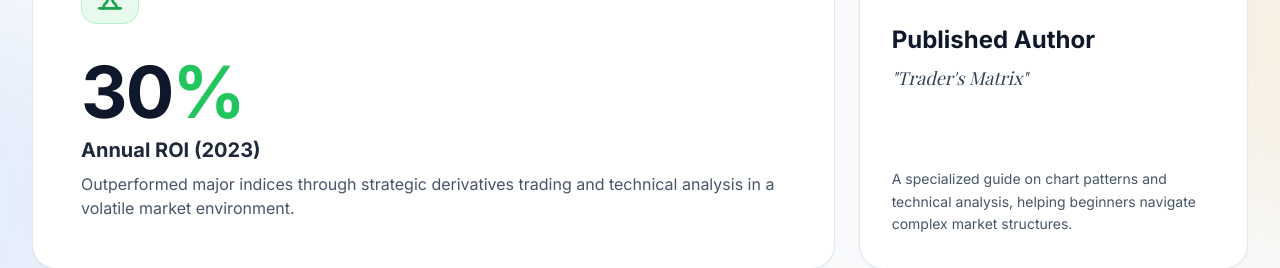
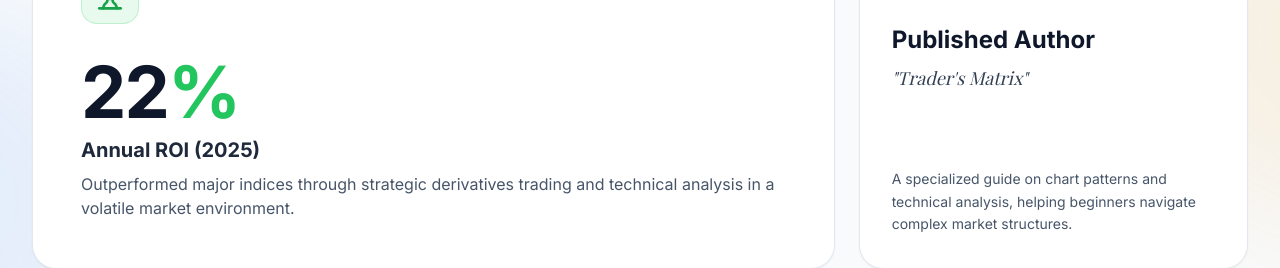
Before and after one commit to mgpersonalcontact-cpu/MG, a React (Vite) app in the folder MG/: page / in a window 1280 px wide. Shown: the part 2900-3168 px from the top of the page. Built offline with nearby package versions, Linux system fonts and the light colour scheme; a web font is replaced by a local one.

Commit message:
Update Annual ROI year from 2023 to 2025

```diff
--- a/MG/components/Achievements.tsx
+++ b/MG/components/Achievements.tsx
@@ -37,9 +37,9 @@ const Achievements: React.FC = () => {
               </div>
               <div className="mt-8">
                 <div className="text-6xl md:text-7xl font-bold text-slate-900 dark:text-white mb-2 tracking-tight group-hover:scale-105 transition-transform duration-500 origin-left">
-                  30<span className="text-green-500">%</span>
+                  22<span className="text-green-500">%</span>
                 </div>
-                <h3 className="text-xl font-bold text-slate-800 dark:text-slate-200 mb-2 transition-colors">Annual ROI (2023)</h3>
+                <h3 className="text-xl font-bold text-slate-800 dark:text-slate-200 mb-2 transition-colors">Annual ROI (2025)</h3>
                 <p className="text-slate-600 dark:text-slate-400 transition-colors">
                   Outperformed major indices through strategic derivatives trading and technical analysis in a volatile market environment.
                 </p>
```
